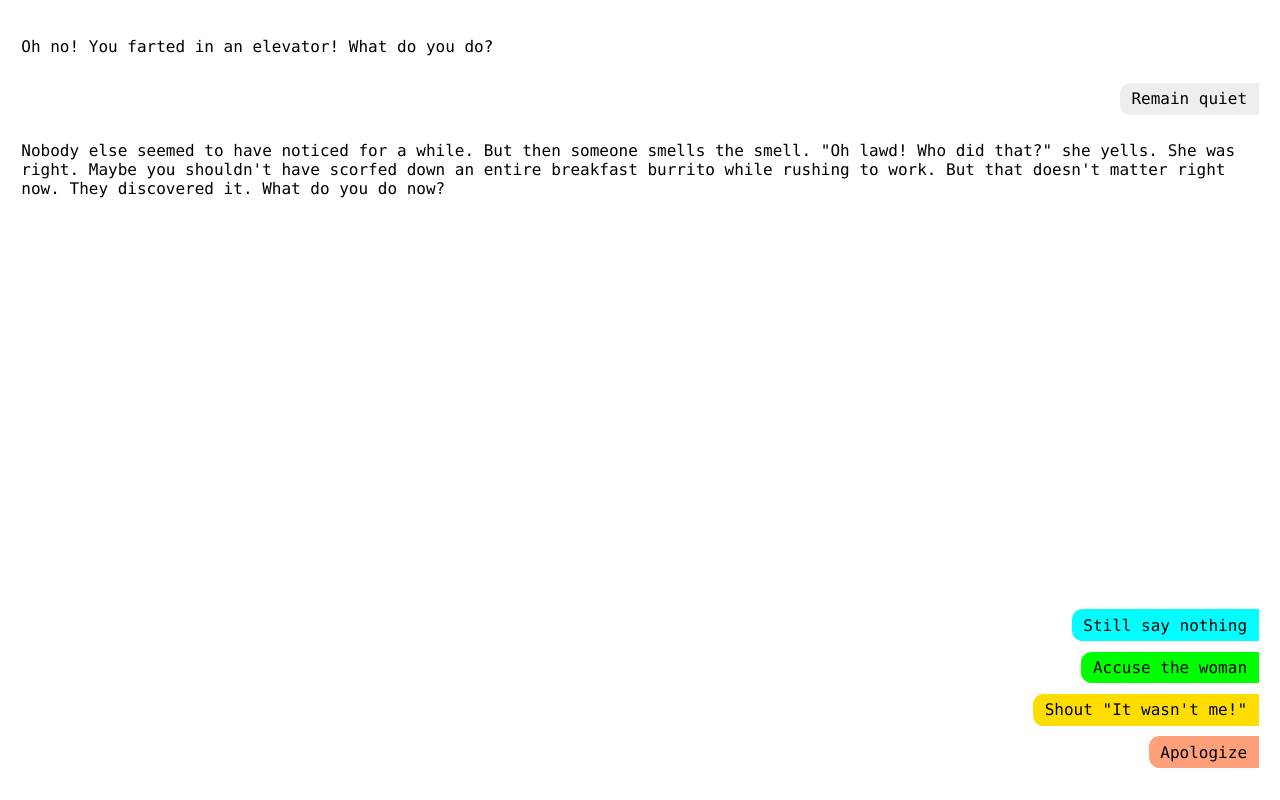
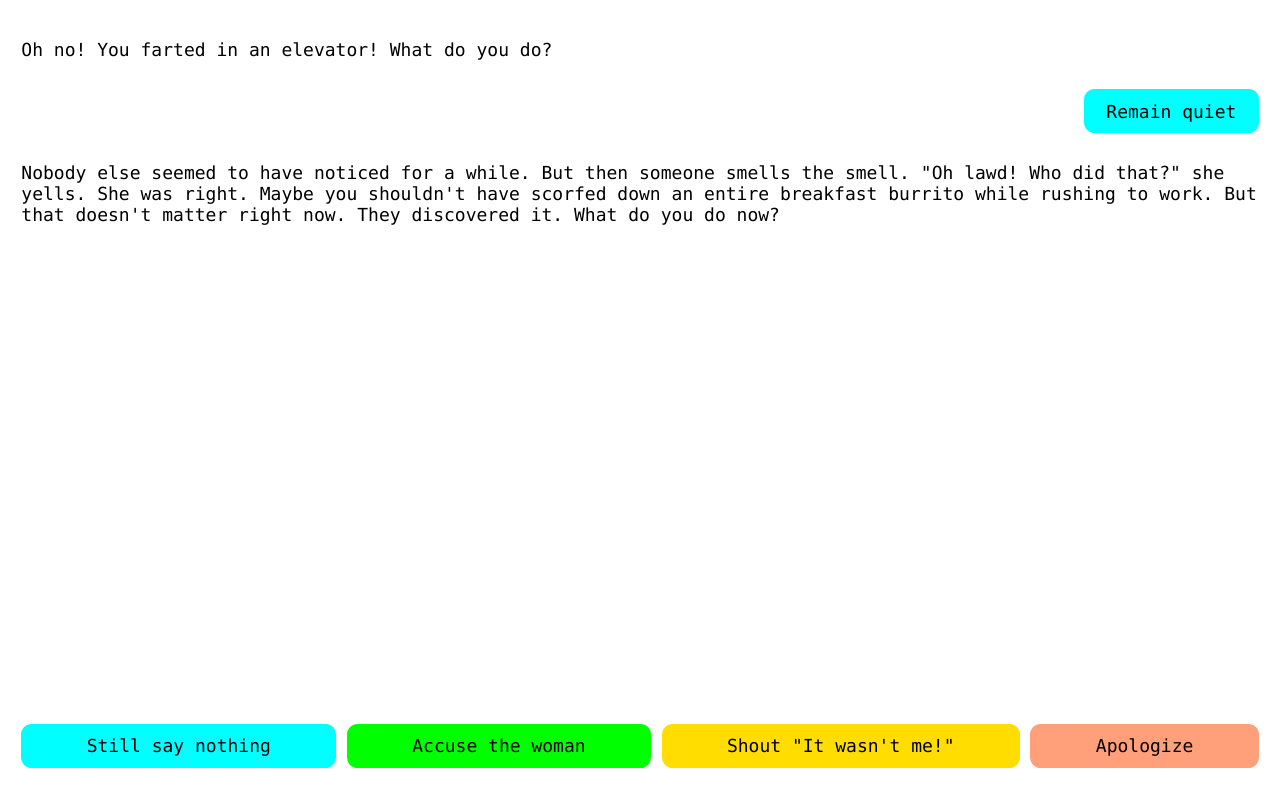
Before and after one commit to andydevs/choose-your-own-adventure, a website built with webpack: page public/index.html in a window 1280 px wide. Both pictures are taken after a click on the button "Remain quiet". Built offline with nearby package versions, Linux system fonts and the light colour scheme; what gojs would draw is missing.

Commit message:
Update UI with bigger buttons and text

```diff
--- a/app/style/_controls.scss
+++ b/app/style/_controls.scss
@@ -24,17 +24,23 @@ $option-colors: (
     }
 }
 
+// Options group
+.options {
+    display: flex;
+    flex-direction: row;
+    flex-wrap: wrap;
+    gap: 8pt;
+}
+
 // Option buttons
 .option {
     // Positioning
-    display: block;
-    margin: 8pt 0pt;
-    margin-left: auto;
+    display: inline-block;
+    flex-grow: 1;
 
     // Size and shape
-    padding: 4pt 8pt;
-    border-top-left-radius: 8pt;
-    border-bottom-left-radius: 8pt;
+    padding: 8pt 16pt;
+    border-radius: 8pt;
 
     // Border
     border: 1px solid;
@@ -46,18 +52,15 @@ $option-colors: (
     &:hover {
         border-color: darken($default-color, 10);
     }
-}
-.part-option-text {
-    @extend .option;
-    display: inline-block;
-    background-color: $default-color !important;
-    &:hover { border-color: darken($default-color, 10) !important; }
+
+    // Font
+    font-size: large;
 }
 
 // Option coloring
 @for $i from 1 through length($option-colors) {
     $color: nth($option-colors, $i);
-    .option:nth-of-type(#{$i}) {
+    .options > .option:nth-of-type(#{$i}) {
         background-color: $color;
         &:hover { border-color: darken($color, 10%); }
     }
--- a/app/style/_parts.scss
+++ b/app/style/_parts.scss
@@ -1,3 +1,7 @@
 .part-option {
     text-align: right;
 }
+
+.part-text {
+    font-size: large;
+}
--- a/app/ui.js
+++ b/app/ui.js
@@ -59,10 +59,9 @@ function createEndingArea(ending) {
     endingArea.appendChild(endingText)
 
     // Create play again option
-    let button = createOptionButton({
-        id: '$',
-        text: 'Play Again'
-    })
+    let button = createOptionsArea([
+        { id: '$', text: 'Play Again' }
+    ])
     endingArea.appendChild(button)
 
     // Return ending area
@@ -85,7 +84,7 @@ export function updateStory(option, part) {
         let partOptionDom = document.createElement('p')
         partOptionDom.classList.add('part-option')
         let partOptionTextDom = document.createElement('span')
-        partOptionTextDom.classList.add('part-option-text')
+        partOptionTextDom.classList.add('option')
         partOptionTextDom.innerHTML = option.text
         partOptionDom.appendChild(partOptionTextDom)
         partDom.append(partOptionDom)
```
Also changed, not shown: 1 other file.
